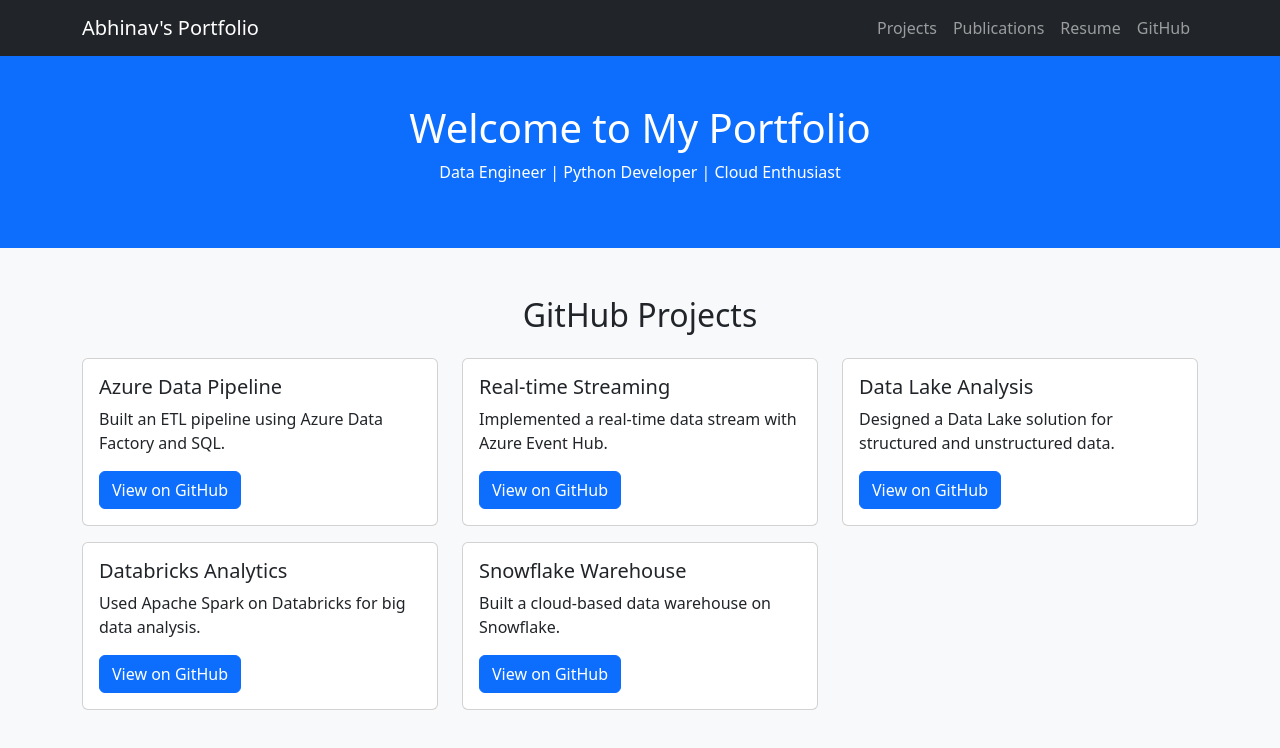
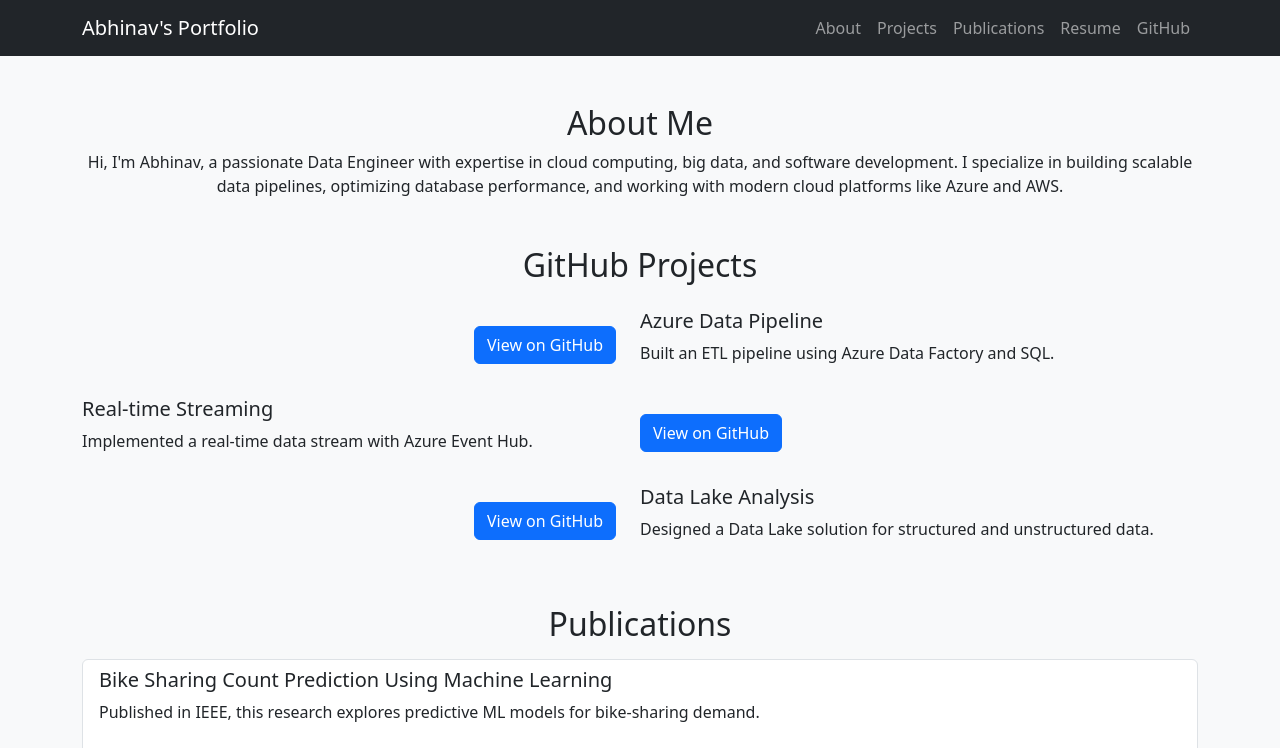
Before and after one commit to AbhinavC12/portfolio, a plain HTML site: page index.html in a window 1280 px wide. Shown: the top 748 px of the page. Drawn offline with nearby package versions, Linux system fonts and the light colour scheme.

Commit message:
Update index.html

```diff
--- a/index.html
+++ b/index.html
@@ -9,6 +9,7 @@
     <style>
         body { background-color: #f8f9fa; }
         .card:hover { transform: scale(1.05); transition: 0.3s; }
+        .row:nth-child(even) .col-md-6:first-child { order: 2; }
     </style>
 </head>
 <body>
@@ -22,6 +23,7 @@
             </button>
             <div class="collapse navbar-collapse" id="navbarNav">
                 <ul class="navbar-nav ms-auto">
+                    <li class="nav-item"><a class="nav-link" href="#about">About</a></li>
                     <li class="nav-item"><a class="nav-link" href="#projects">Projects</a></li>
                     <li class="nav-item"><a class="nav-link" href="#publications">Publications</a></li>
                     <li class="nav-item"><a class="nav-link" href="#resume">Resume</a></li>
@@ -31,11 +33,11 @@
         </div>
     </nav>
 
-    <!-- Header Section -->
-    <header class="text-center py-5 bg-primary text-white">
-        <h1>Welcome to My Portfolio</h1>
-        <p>Data Engineer | Python Developer | Cloud Enthusiast</p>
-    </header>
+    <!-- Professional Intro Section -->
+    <section id="about" class="container my-5 text-center">
+        <h2>About Me</h2>
+        <p>Hi, I'm Abhinav, a passionate Data Engineer with expertise in cloud computing, big data, and software development. I specialize in building scalable data pipelines, optimizing database performance, and working with modern cloud platforms like Azure and AWS.</p>
+    </section>
 
     <!-- Projects Section -->
     <section id="projects" class="container my-5">
@@ -43,57 +45,35 @@
         <div class="row mt-4">
 
             <!-- Project 1 -->
-            <div class="col-md-4">
-                <div class="card">
-                    <div class="card-body">
-                        <h5 class="card-title">Azure Data Pipeline</h5>
-                        <p class="card-text">Built an ETL pipeline using Azure Data Factory and SQL.</p>
-                        <a href="https://github.com/yourusername/azure-data-pipeline" class="btn btn-primary" target="_blank">View on GitHub</a>
-                    </div>
+            <div class="row align-items-center">
+                <div class="col-md-6">
+                    <h5>Azure Data Pipeline</h5>
+                    <p>Built an ETL pipeline using Azure Data Factory and SQL.</p>
+                </div>
+                <div class="col-md-6 text-end">
+                    <a href="https://github.com/yourusername/azure-data-pipeline" class="btn btn-primary" target="_blank">View on GitHub</a>
                 </div>
             </div>
 
             <!-- Project 2 -->
-            <div class="col-md-4">
-                <div class="card">
-                    <div class="card-body">
-                        <h5 class="card-title">Real-time Streaming</h5>
-                        <p class="card-text">Implemented a real-time data stream with Azure Event Hub.</p>
-                        <a href="https://github.com/yourusername/real-time-data-streaming" class="btn btn-primary" target="_blank">View on GitHub</a>
-                    </div>
+            <div class="row align-items-center mt-3">
+                <div class="col-md-6 text-start">
+                    <a href="https://github.com/yourusername/real-time-data-streaming" class="btn btn-primary" target="_blank">View on GitHub</a>
+                </div>
+                <div class="col-md-6">
+                    <h5>Real-time Streaming</h5>
+                    <p>Implemented a real-time data stream with Azure Event Hub.</p>
                 </div>
             </div>
 
             <!-- Project 3 -->
-            <div class="col-md-4">
-                <div class="card">
-                    <div class="card-body">
-                        <h5 class="card-title">Data Lake Analysis</h5>
-                        <p class="card-text">Designed a Data Lake solution for structured and unstructured data.</p>
-                        <a href="https://github.com/yourusername/data-lake" class="btn btn-primary" target="_blank">View on GitHub</a>
-                    </div>
+            <div class="row align-items-center mt-3">
+                <div class="col-md-6">
+                    <h5>Data Lake Analysis</h5>
+                    <p>Designed a Data Lake solution for structured and unstructured data.</p>
                 </div>
-            </div>
-
-            <!-- Project 4 -->
-            <div class="col-md-4 mt-3">
-                <div class="card">
-                    <div class="card-body">
-                        <h5 class="card-title">Databricks Analytics</h5>
-                        <p class="card-text">Used Apache Spark on Databricks for big data analysis.</p>
-                        <a href="https://github.com/yourusername/databricks-analysis" class="btn btn-primary" target="_blank">View on GitHub</a>
-                    </div>
-                </div>
-            </div>
-
-            <!-- Project 5 -->
-            <div class="col-md-4 mt-3">
-                <div class="card">
-                    <div class="card-body">
-                        <h5 class="card-title">Snowflake Warehouse</h5>
-                        <p class="card-text">Built a cloud-based data warehouse on Snowflake.</p>
-                        <a href="https://github.com/yourusername/snowflake-warehouse" class="btn btn-primary" target="_blank">View on GitHub</a>
-                    </div>
+                <div class="col-md-6 text-end">
+                    <a href="https://github.com/yourusername/data-lake" class="btn btn-primary" target="_blank">View on GitHub</a>
                 </div>
             </div>
 
@@ -126,7 +106,7 @@
 
     <!-- Footer -->
     <footer class="bg-dark text-white text-center py-3">
-        <p>© 2024 Abhinav | <a href="https://linkedin.com/in/yourprofile" class="text-white" target="_blank">LinkedIn</a></p>
+        <p>© 2024 Abhinav | <a href="https://www.linkedin.com/in/abhinav-c-a624a019b/" class="text-white" target="_blank">LinkedIn</a></p>
     </footer>
 
     <script src="https://cdn.jsdelivr.net/npm/bootstrap@5.3.0/dist/js/bootstrap.bundle.min.js"></script>
```
